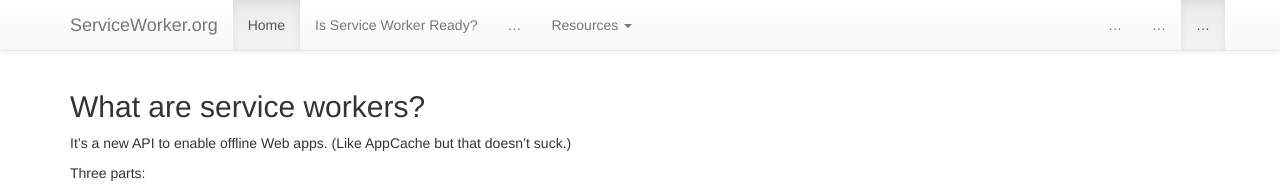
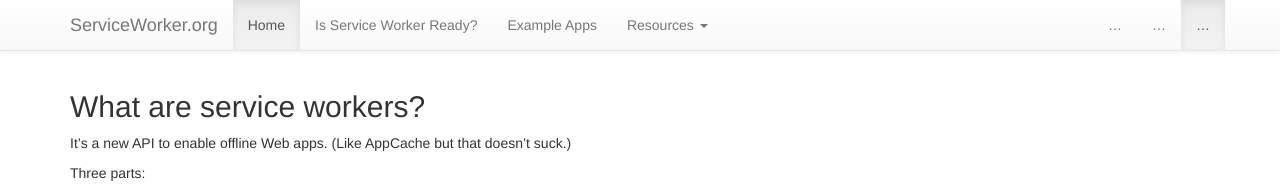
Before and after one commit to serviceworker/serviceworker.org, a Jekyll site: the page built from index.md, in a window 1280 px wide. Shown: the top 194 px of the page. Built offline with Jekyll 4.4.1, drawn with Linux system fonts in a browser that asks for light colours; Markdown is read by kramdown in place of the engine named in the settings.

Commit message:
Link to examples repo.

```diff
--- a/_includes/nav.html
+++ b/_includes/nav.html
@@ -13,7 +13,7 @@
       <ul class="nav navbar-nav">
         <li class="active"><a href="/">Home</a></li>
         <li><a href="https://jakearchibald.github.io/isserviceworkerready/">Is Service Worker Ready?</a></li>
-        <li><a href="#">…</a></li>
+        <li><a href="http://examples.serviceworker.org/">Example Apps</a></li>
         <li class="dropdown">
           <a href="#" class="dropdown-toggle" data-toggle="dropdown">Resources <span class="caret"></span></a>
           <ul class="dropdown-menu" role="menu">
```
